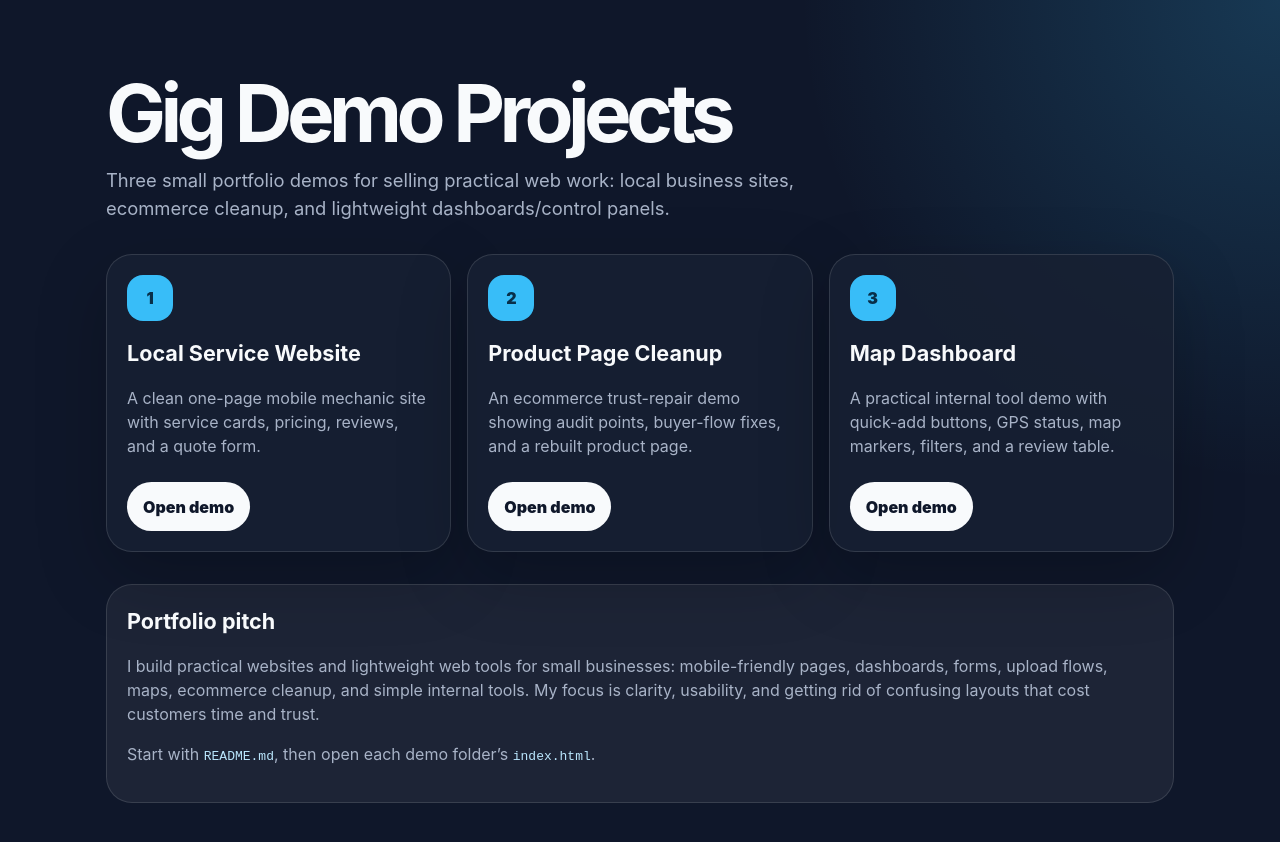
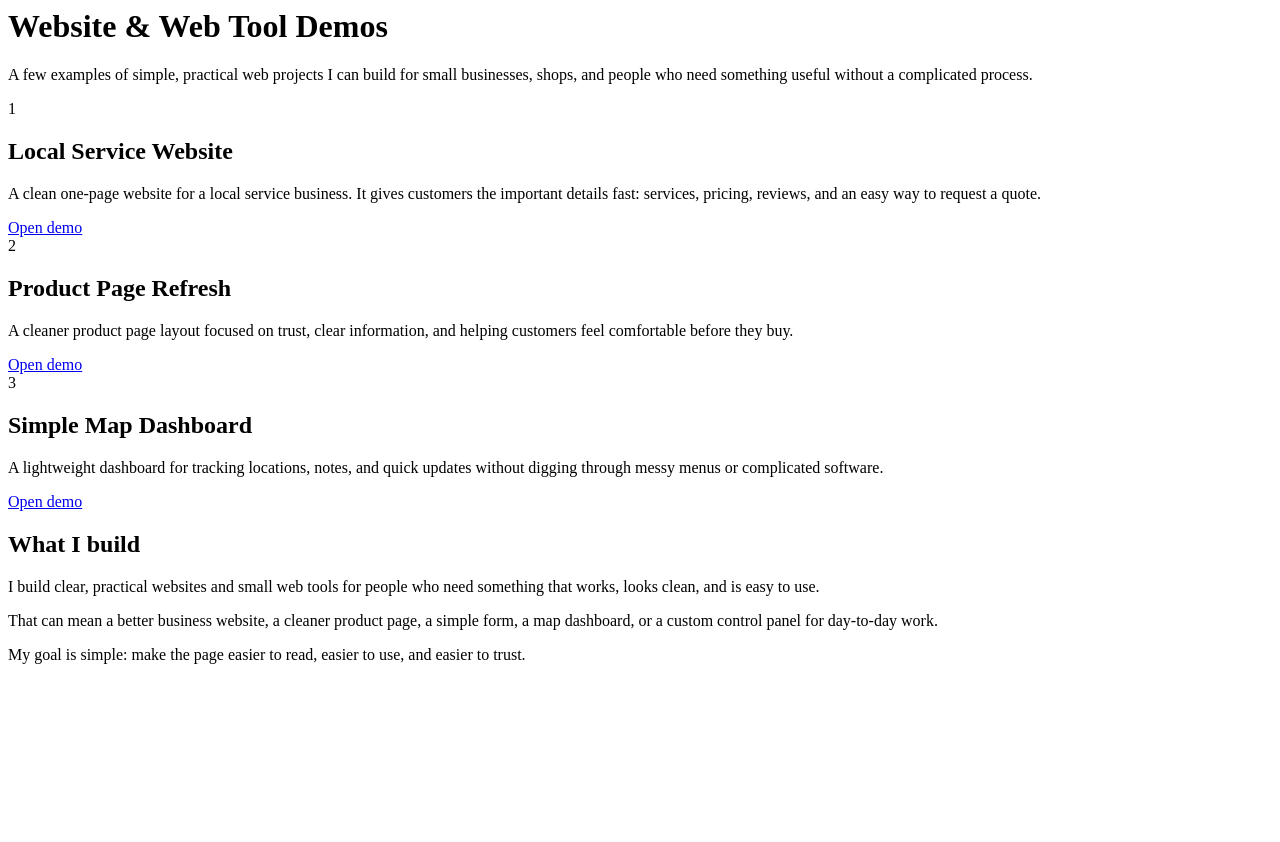
Before and after one commit to Adrenalex/demoproj, a plain HTML site: page index.html in a window 1280 px wide. After the commit the page ends 800 px from the top, so only its background shows below. Drawn offline with Linux system fonts and the light colour scheme.

Commit message:
Improve homepage

```diff
--- a/index.html
+++ b/index.html
@@ -1,56 +1,55 @@
-<!doctype html>
-<html lang="en">
-<head>
-  <meta charset="utf-8" />
-  <meta name="viewport" content="width=device-width, initial-scale=1" />
-  <title>Gig Demo Projects</title>
-  <style>
-    :root { --bg:#0f172a; --card:#172033; --ink:#f8fafc; --muted:#a8b3c7; --line:rgba(255,255,255,.12); --accent:#38bdf8; }
-    * { box-sizing: border-box; }
-    body { margin:0; font-family: Inter, ui-sans-serif, system-ui, -apple-system, BlinkMacSystemFont, "Segoe UI", sans-serif; color:var(--ink); background: radial-gradient(circle at top right, rgba(56,189,248,.2), transparent 30rem), var(--bg); line-height:1.5; }
-    main { max-width: 1100px; margin: 0 auto; padding: clamp(2rem, 6vw, 5rem) 1rem; }
-    h1 { font-size: clamp(2.6rem, 8vw, 5rem); line-height:.9; letter-spacing:-.07em; margin:0 0 1rem; }
-    .intro { max-width: 760px; color: var(--muted); font-size: 1.15rem; }
-    .grid { display:grid; grid-template-columns: repeat(3, minmax(0,1fr)); gap:1rem; margin-top:2rem; }
-    .card { background:rgba(23,32,51,.88); border:1px solid var(--line); border-radius:26px; padding:1.25rem; box-shadow:0 24px 70px rgba(0,0,0,.22); }
-    .number { display:grid; place-items:center; width:46px; height:46px; border-radius:16px; background:var(--accent); color:#082f49; font-weight:950; margin-bottom:1rem; }
-    h2 { margin:0 0 .75rem; font-size:1.35rem; }
-    p { color:var(--muted); }
-    a { display:inline-flex; align-items:center; justify-content:center; min-height:46px; padding:.8rem 1rem; border-radius:999px; background:#f8fafc; color:#0f172a; text-decoration:none; font-weight:950; margin-top:.5rem; }
-    .pitch { margin-top:2rem; border:1px solid var(--line); border-radius:26px; padding:1.25rem; background:rgba(255,255,255,.06); }
-    code { color:#bae6fd; }
-    @media (max-width: 820px) { .grid { grid-template-columns:1fr; } }
-  </style>
-</head>
-<body>
 <main>
-    <h1>Gig Demo Projects</h1>
-    <p class="intro">Three small portfolio demos for selling practical web work: local business sites, ecommerce cleanup, and lightweight dashboards/control panels.</p>
+  <h1>Website & Web Tool Demos</h1>
+
+  <p class="intro">
+    A few examples of simple, practical web projects I can build for small businesses,
+    shops, and people who need something useful without a complicated process.
+  </p>
+
   <section class="grid">
     <article class="card">
       <div class="number">1</div>
       <h2>Local Service Website</h2>
-        <p>A clean one-page mobile mechanic site with service cards, pricing, reviews, and a quote form.</p>
+      <p>
+        A clean one-page website for a local service business. It gives customers the
+        important details fast: services, pricing, reviews, and an easy way to request a quote.
+      </p>
       <a href="01-local-service-site/index.html">Open demo</a>
     </article>
+
     <article class="card">
       <div class="number">2</div>
-        <h2>Product Page Cleanup</h2>
-        <p>An ecommerce trust-repair demo showing audit points, buyer-flow fixes, and a rebuilt product page.</p>
+      <h2>Product Page Refresh</h2>
+      <p>
+        A cleaner product page layout focused on trust, clear information, and helping
+        customers feel comfortable before they buy.
+      </p>
       <a href="02-shopify-product-cleanup/index.html">Open demo</a>
     </article>
+
     <article class="card">
       <div class="number">3</div>
-        <h2>Map Dashboard</h2>
-        <p>A practical internal tool demo with quick-add buttons, GPS status, map markers, filters, and a review table.</p>
+      <h2>Simple Map Dashboard</h2>
+      <p>
+        A lightweight dashboard for tracking locations, notes, and quick updates without
+        digging through messy menus or complicated software.
+      </p>
       <a href="03-ops-map-dashboard/index.html">Open demo</a>
     </article>
   </section>
+
   <section class="pitch">
-      <h2>Portfolio pitch</h2>
-      <p>I build practical websites and lightweight web tools for small businesses: mobile-friendly pages, dashboards, forms, upload flows, maps, ecommerce cleanup, and simple internal tools. My focus is clarity, usability, and getting rid of confusing layouts that cost customers time and trust.</p>
-      <p>Start with <code>README.md</code>, then open each demo folder’s <code>index.html</code>.</p>
+    <h2>What I build</h2>
+    <p>
+      I build clear, practical websites and small web tools for people who need something
+      that works, looks clean, and is easy to use.
+    </p>
+    <p>
+      That can mean a better business website, a cleaner product page, a simple form,
+      a map dashboard, or a custom control panel for day-to-day work.
+    </p>
+    <p>
+      My goal is simple: make the page easier to read, easier to use, and easier to trust.
+    </p>
   </section>
 </main>
-</body>
-</html>
```
Lines whose indentation alone changed are shown as unchanged.
